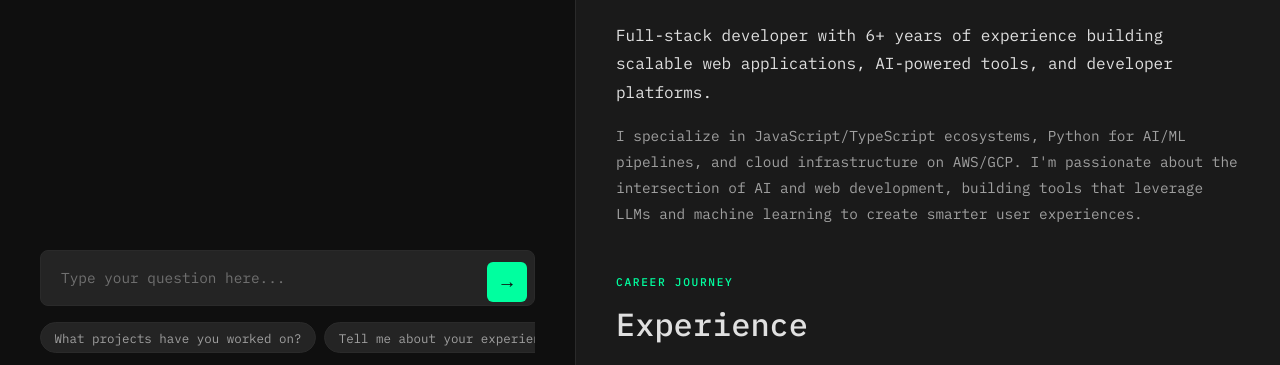
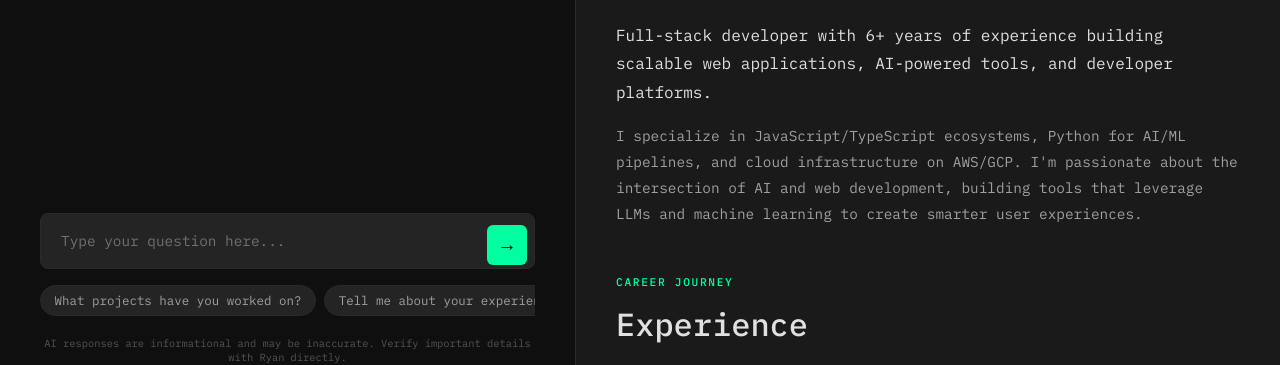
Before and after one commit to ryanlootftf/Personal-website, a website with bundled scripts: page index.html in a window 1280 px wide. Shown: the part 435-800 px from the top of the page. Built offline with nearby package versions, Linux system fonts and the light colour scheme.

Commit message:
Add always-visible AI disclaimer below chat input

```diff
--- a/index.html
+++ b/index.html
@@ -46,6 +46,8 @@
             <div class="suggested-prompts" id="suggested-prompts">
                 <!-- Dynamically populated from portfolio data -->
             </div>
+
+            <p class="ai-disclaimer">AI responses are informational and may be inaccurate. Verify important details with Ryan directly.</p>
         </div>
 
         <!-- Content Panel (Right) - Dynamically populated -->
--- a/styles/chat.css
+++ b/styles/chat.css
@@ -283,6 +283,16 @@
     margin-top: 0.5rem;
 }
 
+/* AI disclaimer */
+.ai-disclaimer {
+    font-size: 0.65rem;
+    color: var(--text-muted);
+    text-align: center;
+    margin: 0.5rem 0 0;
+    line-height: 1.4;
+    opacity: 0.7;
+}
+
 /* Responsive */
 @media (max-width: 1024px) {
     .chat-section {
```
